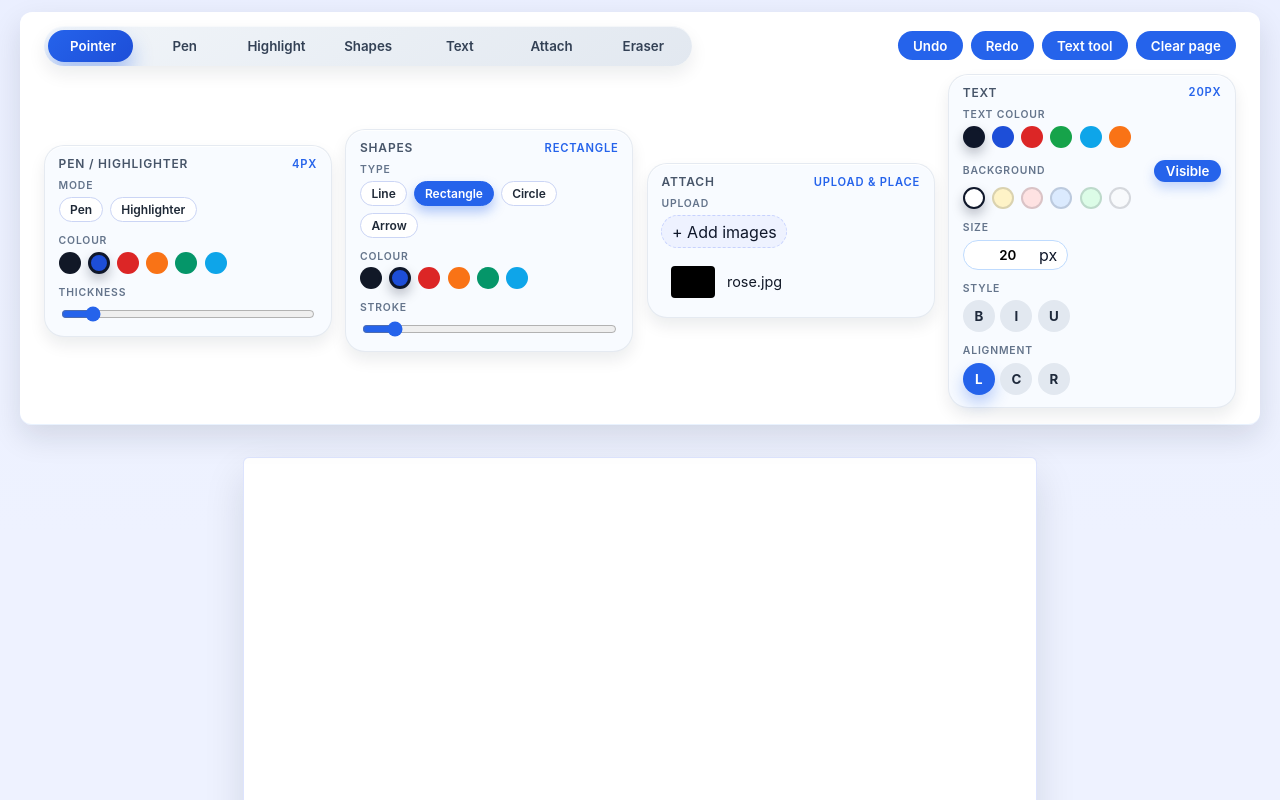
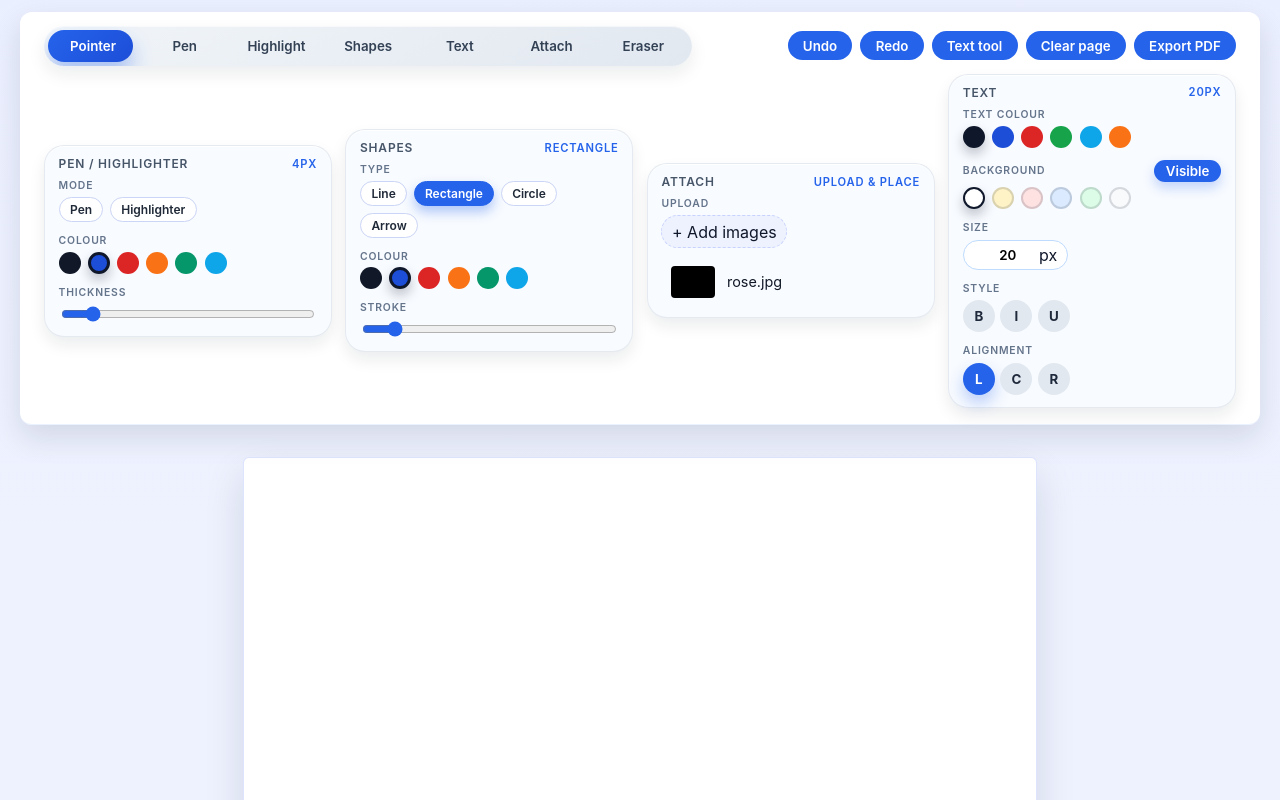
Before and after one commit to Artsadthavud/semivibe-pdf-editor, a React (Vite) app: page / in a window 1280 px wide. Shown: the top 800 px of the page. Built offline with nearby package versions, Linux system fonts and the light colour scheme.

Commit message:
feat: add PDF export functionality with canvas rendering and download option

```diff
--- a/src/App.tsx
+++ b/src/App.tsx
@@ -1,4 +1,5 @@
 import { useMemo, useState, useEffect, useRef, useCallback, useLayoutEffect } from 'react';
+import { PDFDocument } from 'pdf-lib';
 import clsx from 'clsx';
 import Canvas from './Canvas';
 import type { Page, Shape, ShapeType, Stroke, TextItem, ToolType, AttachItem } from './types';
@@ -143,6 +144,216 @@ const App = () => {
     window.addEventListener('resize', setOffset);
     return () => window.removeEventListener('resize', setOffset);
   }, []);
+
+  const handleExportPdf = useCallback(async () => {
+    try {
+      const a4mm = { w: 210, h: 297 };
+      const DPI = 300;
+      const mmToInch = (mm: number) => mm / 25.4;
+      const targetW = Math.round(mmToInch(a4mm.w) * DPI);
+      const targetH = Math.round(mmToInch(a4mm.h) * DPI);
+
+      const container = document.querySelector('.canvas-area') as HTMLElement | null;
+      const srcWidth = container ? container.getBoundingClientRect().width :  (210);
+      const srcHeight = container ? container.getBoundingClientRect().height : (297);
+      const scaleX = targetW / srcWidth;
+      const scaleY = targetH / srcHeight;
+
+      const loadImage = (src: string): Promise<HTMLImageElement> =>
+        new Promise((resolve, reject) => {
+          const img = new Image();
+          img.crossOrigin = 'anonymous';
+          img.onload = () => resolve(img);
+          img.onerror = (e) => reject(e);
+          img.src = src;
+        });
+
+      const pdfDoc = await PDFDocument.create();
+
+      for (const pageModel of pages) {
+        const off = document.createElement('canvas');
+        off.width = targetW;
+        off.height = targetH;
+        const ctx = off.getContext('2d');
+        if (!ctx) throw new Error('Unable to create export canvas');
+        ctx.fillStyle = '#ffffff';
+        ctx.fillRect(0, 0, off.width, off.height);
+
+        for (const attach of pageModel.attachments ?? []) {
+          try {
+            const img = await loadImage(attach.src);
+            ctx.drawImage(
+              img,
+              attach.x * scaleX,
+              attach.y * scaleY,
+              attach.width * scaleX,
+              attach.height * scaleY
+            );
+          } catch (e) {}
+        }
+
+        const drawShape = (shape: Shape) => {
+          ctx.save();
+          ctx.strokeStyle = shape.stroke;
+          ctx.lineWidth = (shape.strokeWidth || 1) * Math.max(scaleX, scaleY);
+          ctx.lineJoin = 'round';
+          ctx.lineCap = 'round';
+          const sx = shape.start.x * scaleX;
+          const sy = shape.start.y * scaleY;
+          const ex = shape.end.x * scaleX;
+          const ey = shape.end.y * scaleY;
+          switch (shape.type) {
+            case 'line':
+              ctx.beginPath();
+              ctx.moveTo(sx, sy);
+              ctx.lineTo(ex, ey);
+              ctx.stroke();
+              break;
+            case 'arrow': {
+              const angle = Math.atan2(ey - sy, ex - sx);
+              const headLength = 12 + (shape.strokeWidth || 1) * 1.5;
+              ctx.beginPath();
+              ctx.moveTo(sx, sy);
+              ctx.lineTo(ex, ey);
+              ctx.stroke();
+              ctx.beginPath();
+              ctx.moveTo(ex, ey);
+              ctx.lineTo(
+                ex - headLength * Math.cos(angle - Math.PI / 6),
+                ey - headLength * Math.sin(angle - Math.PI / 6)
+              );
+              ctx.moveTo(ex, ey);
+              ctx.lineTo(
+                ex - headLength * Math.cos(angle + Math.PI / 6),
+                ey - headLength * Math.sin(angle + Math.PI / 6)
+              );
+              ctx.stroke();
+              break;
+            }
+            case 'rectangle': {
+              const left = Math.min(sx, ex);
+              const top = Math.min(sy, ey);
+              const width = Math.abs(ex - sx);
+              const height = Math.abs(ey - sy);
+              ctx.strokeRect(left, top, width, height);
+              break;
+            }
+            case 'ellipse': {
+              const rx = Math.max(Math.abs(ex - sx) / 2, 1);
+              const ry = Math.max(Math.abs(ey - sy) / 2, 1);
+              const cx = (sx + ex) / 2;
+              const cy = (sy + ey) / 2;
+              ctx.beginPath();
+              ctx.ellipse(cx, cy, rx, ry, 0, 0, Math.PI * 2);
+              ctx.stroke();
+              break;
+            }
+            default:
+              break;
+          }
+          ctx.restore();
+        };
+
+        for (const shape of pageModel.shapes) drawShape(shape);
+
+        for (const stroke of pageModel.strokes) {
+          if (!stroke.points || stroke.points.length < 2) continue;
+          ctx.save();
+          ctx.lineJoin = 'round';
+          ctx.lineCap = 'round';
+          ctx.lineWidth = (stroke.thickness || 1) * Math.max(scaleX, scaleY);
+          ctx.strokeStyle = stroke.color;
+          ctx.globalAlpha = stroke.tool === 'highlighter' ? stroke.opacity ?? 0.55 : 1;
+          ctx.beginPath();
+          ctx.moveTo(stroke.points[0].x * scaleX, stroke.points[0].y * scaleY);
+          for (let i = 1; i < stroke.points.length; i++) {
+            ctx.lineTo(stroke.points[i].x * scaleX, stroke.points[i].y * scaleY);
+          }
+          ctx.stroke();
+          ctx.restore();
+        }
+
+        for (const text of pageModel.texts) {
+          const fontSize = text.fontSize * Math.max(scaleX, scaleY);
+          ctx.font = `${text.bold ? '700' : '400'} ${fontSize}px ${text.fontFamily}`;
+          ctx.fillStyle = text.color || '#000';
+          const lineHeight = fontSize * 1.2;
+          const maxWidth = text.width * scaleX;
+          const x = text.x * scaleX;
+          let y = text.y * scaleY + fontSize;
+          if (text.background) {
+            const lines: string[] = [];
+            if (text.singleLine) lines.push(text.text);
+            else {
+              const words = (text.text || '').split(/\s+/);
+              let line = '';
+              for (const w of words) {
+                const test = line ? line + ' ' + w : w;
+                const m = ctx.measureText(test).width;
+                if (m > maxWidth && line) {
+                  lines.push(line);
+                  line = w;
+                } else {
+                  line = test;
+                }
+              }
+              if (line) lines.push(line);
+            }
+            const bgH = lines.length * lineHeight + 8;
+            ctx.fillStyle = text.backgroundColor || '#fff';
+            ctx.fillRect(x - 4, text.y * scaleY - 4, maxWidth + 8, bgH);
+            ctx.fillStyle = text.color || '#000';
+            for (const l of lines) {
+              ctx.fillText(l, x, y);
+              y += lineHeight;
+            }
+          } else {
+            if (text.singleLine) {
+              ctx.fillText(text.text || '', x, y);
+            } else {
+              const words = (text.text || '').split(/\s+/);
+              let line = '';
+              for (const w of words) {
+                const test = line ? line + ' ' + w : w;
+                const m = ctx.measureText(test).width;
+                if (m > maxWidth && line) {
+                  ctx.fillText(line, x, y);
+                  line = w;
+                  y += lineHeight;
+                } else {
+                  line = test;
+                }
+              }
+              if (line) ctx.fillText(line, x, y);
+            }
+          }
+        }
+
+        const blob: Blob | null = await new Promise((resolve) => off.toBlob((b) => resolve(b), 'image/png'));
+        if (!blob) throw new Error('Failed to render page image');
+        const arrayBuffer = await blob.arrayBuffer();
+        const img = await pdfDoc.embedPng(arrayBuffer);
+        const ptPerInch = 72;
+        const a4pt = { w: Math.round(mmToInch(a4mm.w) * ptPerInch), h: Math.round(mmToInch(a4mm.h) * ptPerInch) };
+        const page = pdfDoc.addPage([a4pt.w, a4pt.h]);
+        page.drawImage(img, { x: 0, y: 0, width: a4pt.w, height: a4pt.h });
+      }
+
+      const pdfBytes = await pdfDoc.save();
+  // pdfBytes is a Uint8Array; cast to any so Blob typing is satisfied across environments
+  const pdfBlob = new Blob([pdfBytes as any], { type: 'application/pdf' });
+      const url = URL.createObjectURL(pdfBlob);
+      const a = document.createElement('a');
+      a.href = url;
+      a.download = 'export.pdf';
+      document.body.appendChild(a);
+      a.click();
+      a.remove();
+      URL.revokeObjectURL(url);
+    } catch (err) {
+      alert('Export failed: ' + (err as Error).message);
+    }
+  }, [pages]);
 
   const activePage = pages.find((page) => page.id === activePageId) ?? pages[0];
 
@@ -529,6 +740,7 @@ const App = () => {
             <button type="button" className="toolbar-action" onClick={handleClearPage}>
               Clear page
             </button>
+            <button type="button" className="toolbar-action" onClick={handleExportPdf}>Export PDF</button>
           </div>
         </div>
 
```
